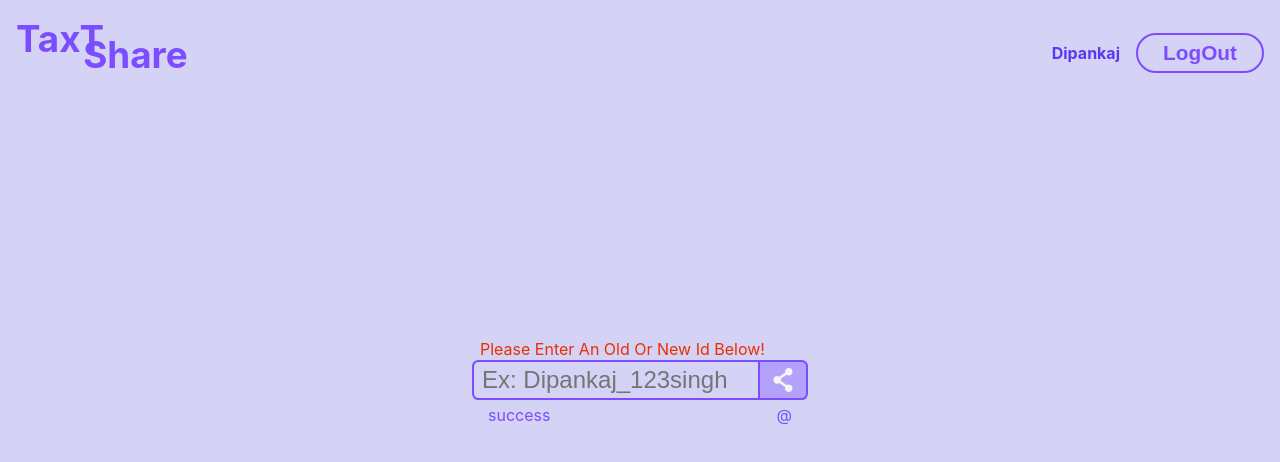
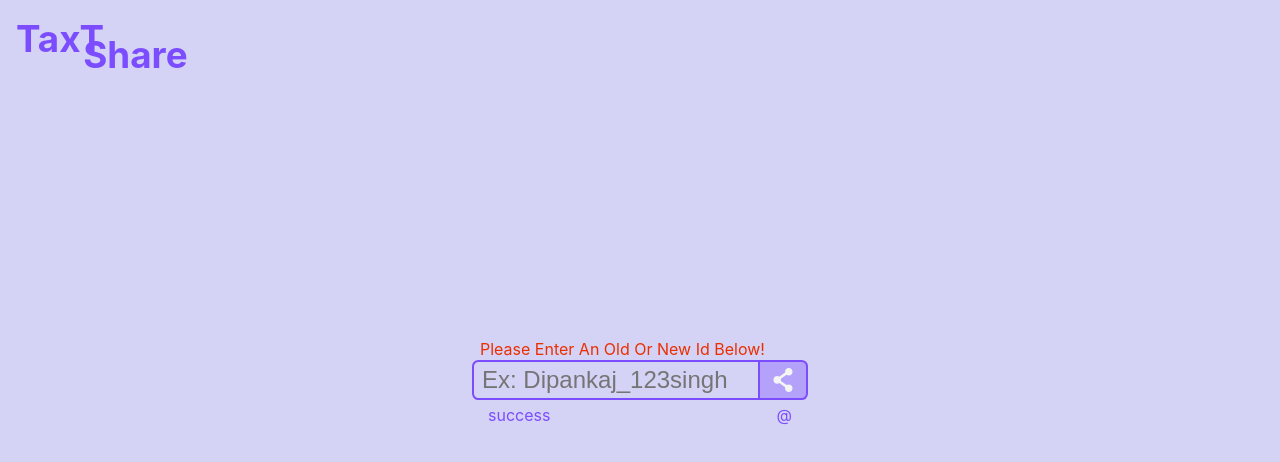
Before and after one commit to DipankajSingh/textshare, a Next.js app: page / in a window 1280 px wide. Shown: the top 462 px of the page. Built offline with nearby package versions, Linux system fonts and the light colour scheme.

Commit message:
ui improvements

```diff
--- a/database/data.json
+++ b/database/data.json
@@ -1 +1 @@
-{"Dipankaj":["Dipankaj","hi there"]}
+{"Dipankaj":["Dipankaj","hi there","i'm doing good these days maybe"],"dip_123":["hello"],"dipankaj":["hi sir"]}
--- /dev/null
+++ b/pages/components/Nav.js
@@ -0,0 +1,22 @@
+import React from 'react'
+import styles from '../../styles/Home.module.css'
+function Nav({ setLoggedIn, loggedIn }) {
+    console.log('this is logged in', loggedIn)
+    return (
+        <nav className={styles.nav}>
+            <p>
+                <span>TaxT</span>
+                <span>Share</span>
+            </p>
+            <div style={{ display: loggedIn ? 'flex' : "none" }}>
+                <div className={styles.Id}></div>
+                <button onClick={() => {
+                    localStorage.removeItem("id")
+                    setLoggedIn(false)
+                }}>LogOut</button>
+            </div>
+        </nav>
+    )
+}
+
+export default Nav
--- a/pages/index.js
+++ b/pages/index.js
@@ -1,13 +1,14 @@
 import styles from '../styles/Home.module.css'
-import Send from '../components/Send'
+import Send from './components/Send'
 import { useEffect, useState } from 'react'
+import Nav from './components/Nav'
 
 export default function Home() {
 
   const [text, setText] = useState("")
   const [loggedIn, setLoggedIn] = useState(false)
   const id = loggedIn ? localStorage.getItem('id') : text
-  const [type, setType] = useState()
+  const [type, setType] = useState('addUser')
   console.log(type, "the type")
 
 
@@ -25,11 +26,13 @@ export default function Home() {
       setLoggedIn(true)
       setType('add')
     }
+    setText('')
     console.log(data, loggedIn, id)
   }
 
 
   useEffect(() => {
+    console.log('rerenderd!')
     const fetchText = async () => {
       if (localStorage.getItem('id') !== null) {
         setLoggedIn(true)
@@ -50,19 +53,7 @@ export default function Home() {
 
 
   return (<>
-    <nav className={styles.nav}>
-      <p>
-        <span>TaxT</span>
-        <span>Share</span>
-      </p>
-      <div>
-        <div className={styles.Id}>Dipankaj</div>
-        <button onClick={() => {
-          localStorage.removeItem("id")
-          setLoggedIn(false)
-        }}>LogOut</button>
-      </div>
-    </nav>
+    <Nav setLoggedIn={setLoggedIn} loggedIn={loggedIn} />
     <div className={styles.container}>
       <form method='POST' onSubmit={(e) => e.preventDefault()} className={styles.form}>
         <div>
```
Also changed, not shown: pages/components/Send.js (renamed from components/Send.js).
